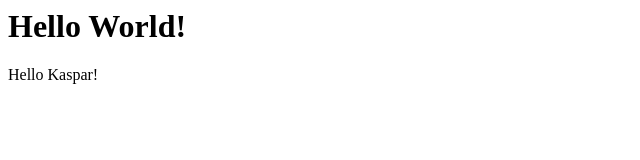
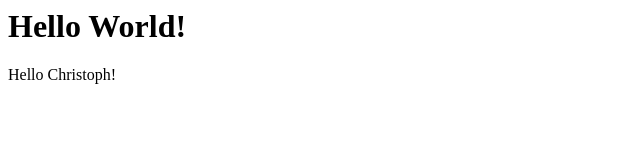
Before and after one commit to corporate-org/simplest-app, a website: page public/index.html in a window 1280 px wide. Shown: the full height of the page, 0-640 px from the left. Drawn offline with Linux system fonts and the light colour scheme.

Commit message:
Changed organization

```diff
--- a/public/index.html
+++ b/public/index.html
@@ -3,6 +3,6 @@
 <title>Simplest App!</title>
 <body>
 <h1>Hello World!</h1>
-<p>Hello Kaspar!</p>
+<p>Hello Christoph!</p>
 </body>
 </html>
```
Also changed, not shown: .circleci/config.yml.
